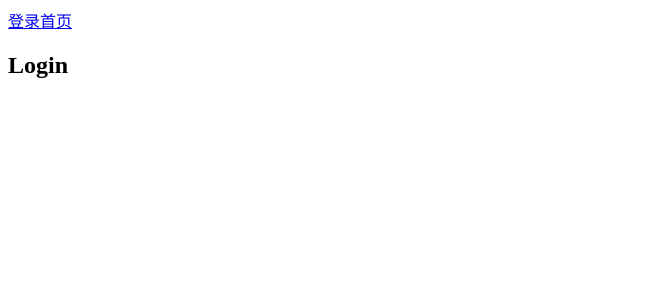
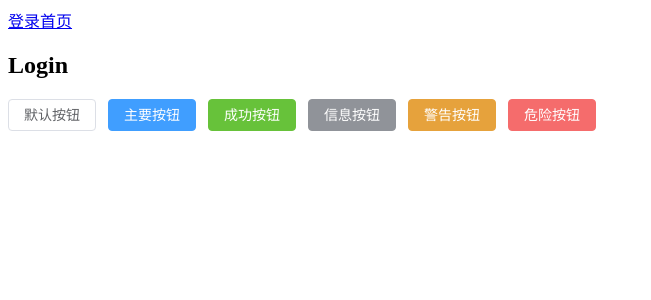
Before and after one commit to 834772509/vue3-ts-cms, a Vue app: page /#/login in a window 1280 px wide. Shown: the top 300 px of the page, without its empty margins (0-651 px from the left). Built offline with nearby package versions, Linux system fonts and the light colour scheme.

Commit message:
feat: add Element-Plus

```diff
--- /dev/null
+++ b/auto-imports.d.ts
@@ -0,0 +1,5 @@
+// Generated by 'unplugin-auto-import'
+export {}
+declare global {
+
+}
--- a/package.json
+++ b/package.json
@@ -13,6 +13,7 @@
     "commit": "cz"
   },
   "dependencies": {
+    "element-plus": "^2.2.17",
     "pinia": "^2.0.22",
     "vue": "^3.2.38",
     "vue-router": "^4.1.5"
@@ -34,6 +35,8 @@
     "npm-run-all": "^4.1.5",
     "prettier": "^2.7.1",
     "typescript": "~4.7.4",
+    "unplugin-auto-import": "^0.11.2",
+    "unplugin-vue-components": "^0.22.7",
     "vite": "^3.0.9",
     "vue-tsc": "^0.40.7"
   },
--- a/src/App.vue
+++ b/src/App.vue
@@ -3,6 +3,13 @@
     <router-link to="/login">登录</router-link>
     <router-link to="/main">首页</router-link>
     <router-view></router-view>
+
+    <el-button>默认按钮</el-button>
+    <el-button type="primary">主要按钮</el-button>
+    <el-button type="success">成功按钮</el-button>
+    <el-button type="info">信息按钮</el-button>
+    <el-button type="warning">警告按钮</el-button>
+    <el-button type="danger">危险按钮</el-button>
   </div>
 </template>
 
--- a/vite.config.ts
+++ b/vite.config.ts
@@ -1,11 +1,21 @@
 import { fileURLToPath, URL } from "node:url";
-
 import { defineConfig } from "vite";
 import vue from "@vitejs/plugin-vue";
+import AutoImport from "unplugin-auto-import/vite";
+import Components from "unplugin-vue-components/vite";
+import { ElementPlusResolver } from "unplugin-vue-components/resolvers";
 
 // https://vitejs.dev/config/
 export default defineConfig({
-  plugins: [vue()],
+  plugins: [
+    vue(),
+    AutoImport({
+      resolvers: [ElementPlusResolver()]
+    }),
+    Components({
+      resolvers: [ElementPlusResolver()]
+    })
+  ],
   resolve: {
     alias: {
       "@": fileURLToPath(new URL("./src", import.meta.url)),
```
Also changed, not shown: components.d.ts (added, +14 -0 lines), 1 other file (tests, documents, lock files or other folders).
